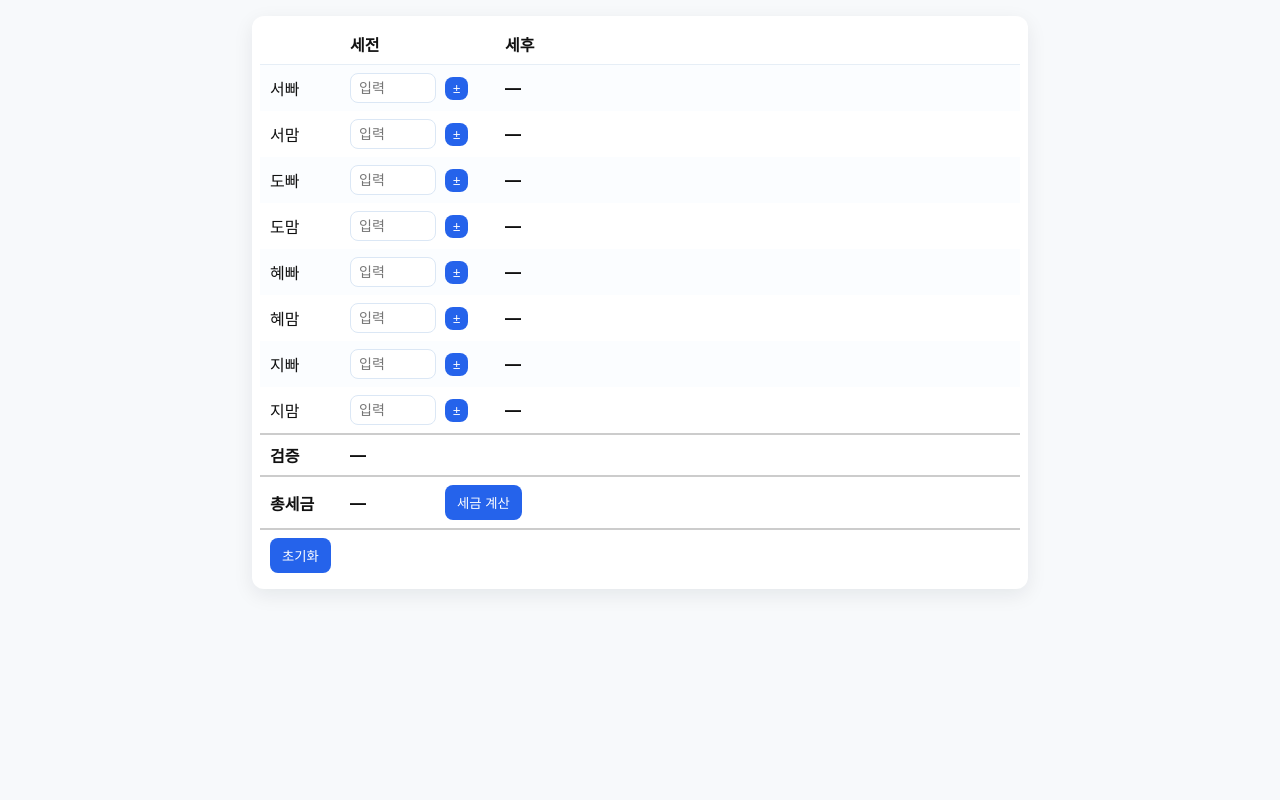
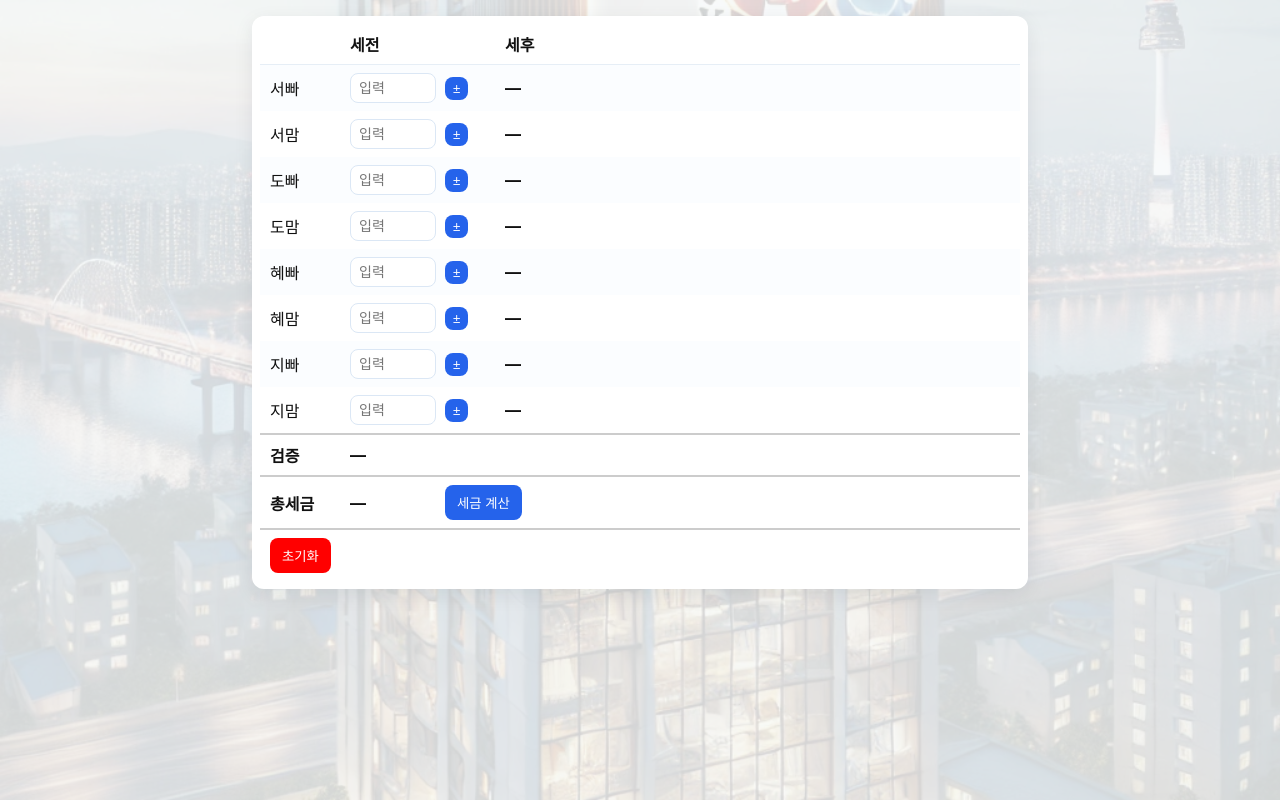
Before and after one commit to angol99/acro, a plain HTML site: page index.html in a window 1280 px wide. Drawn offline with Linux system fonts and the light colour scheme.

Commit message:
Update index.html

```diff
--- a/index.html
+++ b/index.html
@@ -7,6 +7,20 @@
   <style>
     :root{font-family:Inter,system-ui,Segoe UI,Roboto,'Noto Sans KR',sans-serif}
     body{padding:8px;background:#f7f9fb;color:#111}
+        /* 🔴 배경 이미지 + 반투명 오버레이 */
+    body::before {
+      content: "";
+      position: fixed;
+      top: 0;
+      left: 0;
+      width: 100%;
+      height: 100%;
+      background-image: url('https://github.com/angol99/acro/blob/main/acro.webp');
+      background-size: cover;
+      background-position: center;
+      opacity: 0.15; /* 🔴 여기서 투명도 조절 */
+      z-index: -1;
+    }
     .container{max-width:760px;margin:0 auto;background:#fff;padding:8px;border-radius:12px;box-shadow:0 6px 20px rgba(16,24,40,.08)}
     h1{font-size:20px;margin:0 0 12px}
     table{width:100%;border-collapse:collapse}
@@ -49,7 +63,7 @@
           <td colspan="2"><button id="TAXCalBtn">세금 계산</button></td>
         </tr>
         <tr>
-          <td colspan="2"><button id="resetBtn">초기화</button></td>
+          <td colspan="2"><button id="resetBtn" style="background-color: red;">초기화</button></td>
           <td></td>
           <td></td>
         </tr>
```
